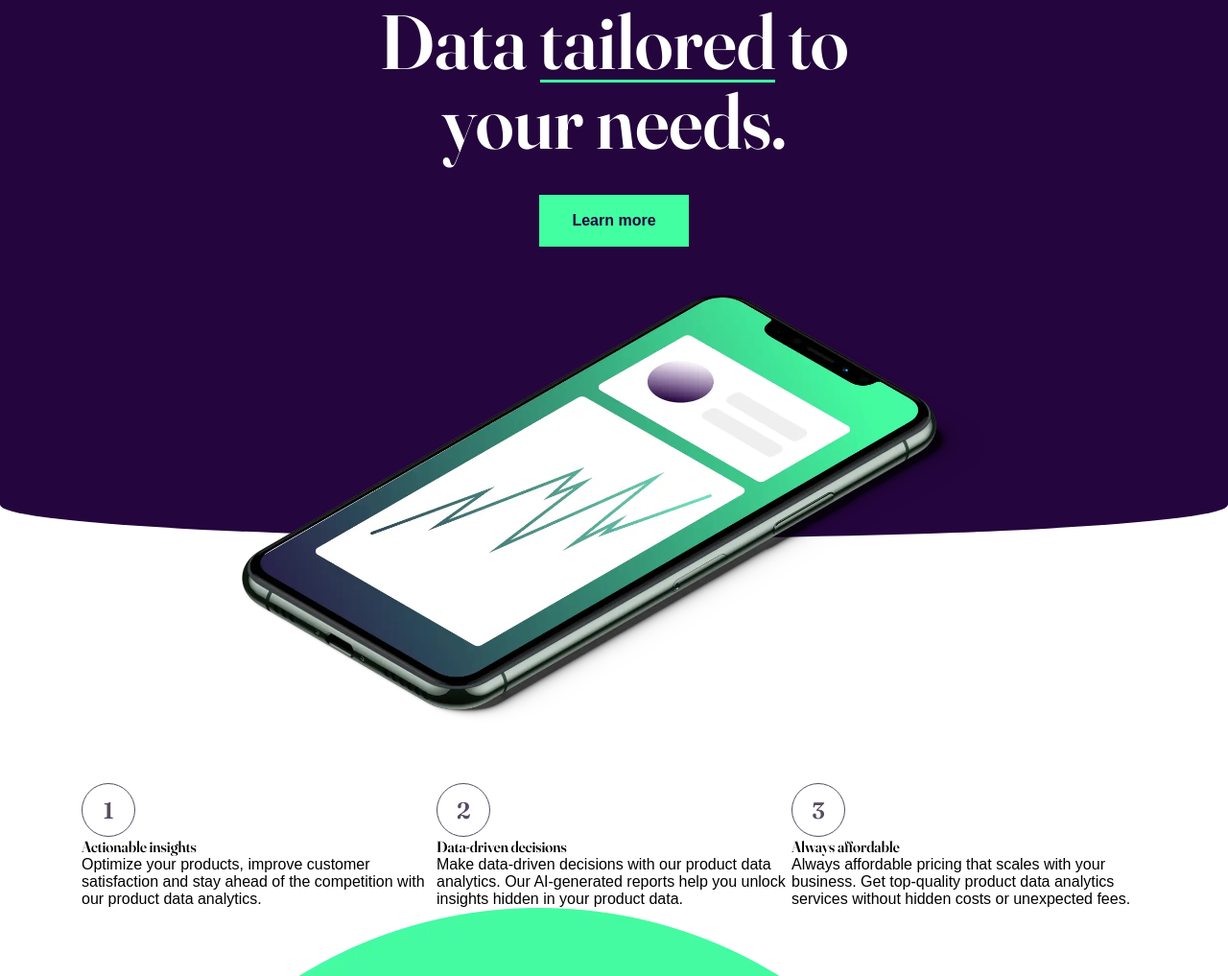
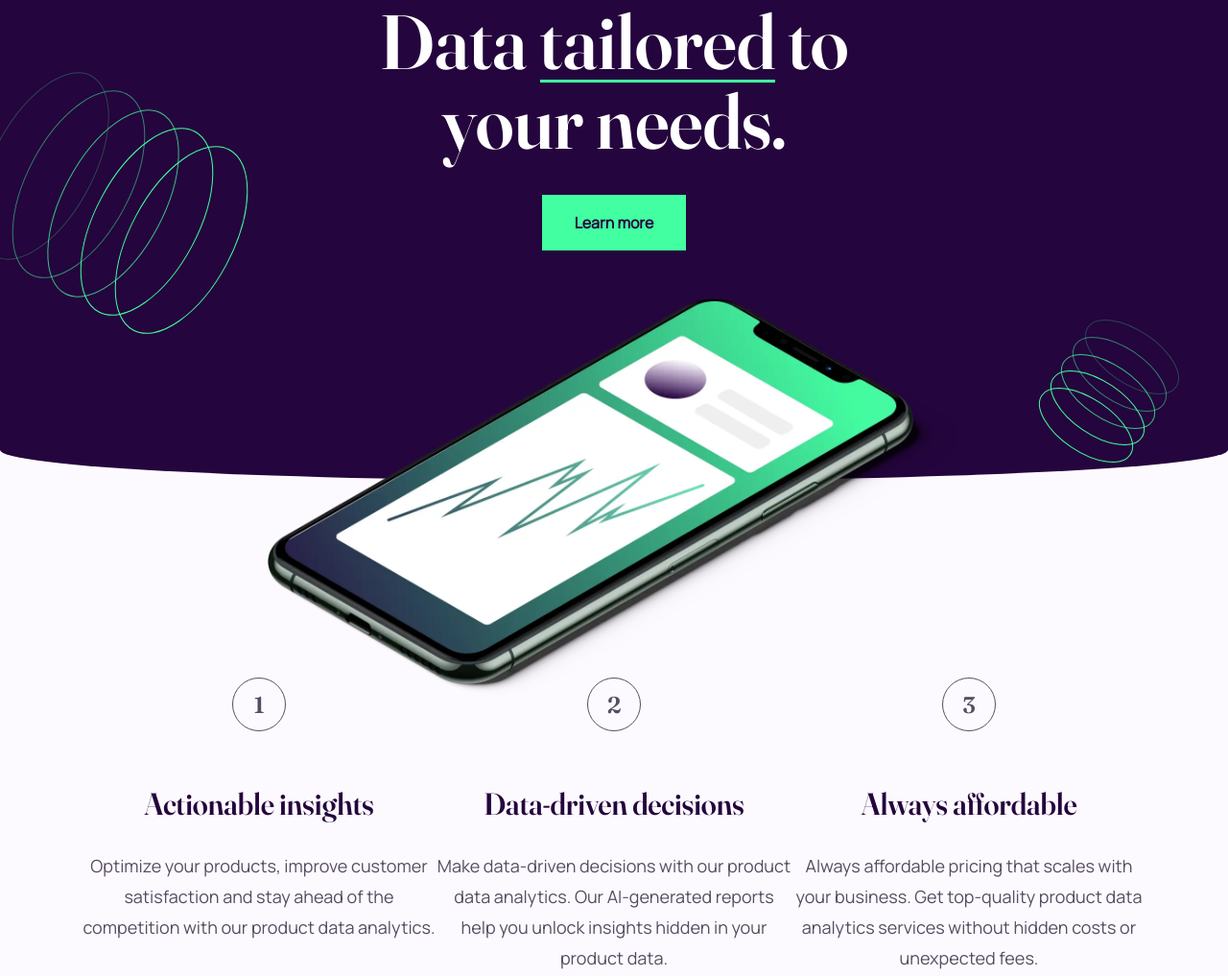
Before and after one commit to aleksandr-efimenko/workit-landing-page, a website built with Vite: page index.html in a window 1280 px wide. Shown: the part 144-1161 px from the top of the page at 96% size. Built offline with nearby package versions, Linux system fonts and the light colour scheme.

Commit message:
add containers to columns, add flex properties for columns for different widths

```diff
--- a/index.html
+++ b/index.html
@@ -19,6 +19,8 @@
       </div>
 
       <div class="hero">
+        <img id="first-bg-pattern" src="./public/assets/images/bg-pattern-1.svg" alt="">
+        <img id="second-bg-pattern" src="./public/assets/images/bg-pattern-2.svg" alt="">
         <div class="hero-text-container">
           <h1>Data <span class="underline">tailored</span> to your needs.</h1>
           <button class="btn2">Learn more</button>
@@ -32,26 +34,36 @@
 
   <main>
     <section class="benefits">
-      <div class="container">
-        <div class="columns">
+      <div class="container columns">
         <div class="column">
+          <div class="flex-number-container">
             <div class="round-number">1</div>
+          </div>
+          <div class="column-text">
             <h3 class="column-header">Actionable insights</h3>
             <p>
               Optimize your products, improve customer satisfaction and stay ahead of the competition
               with our product data analytics.
             </p>
           </div>
+        </div>
         <div class="column">
+          <div class="flex-number-container">
             <div class="round-number">2</div>
+          </div>
+          <div class="column-text">
             <h3 class="column-header">Data-driven decisions</h3>
             <p>
               Make data-driven decisions with our product data analytics. Our AI-generated reports help
               you unlock insights hidden in your product data.
             </p>
           </div>
+        </div>
         <div class="column">
+          <div class="flex-number-container">
             <div class="round-number">3</div>
+          </div>
+          <div class="column-text">
             <h3 class="column-header">Always affordable</h3>
             <p>
               Always affordable pricing that scales with your business. Get top-quality product data
@@ -59,10 +71,10 @@
             </p>
           </div>
         </div>
+      </div>
     </section>
     <section>
-      <div class="container">
-        <div class="founder-container">
+      <div class="container founder-container">
         <div class="founder-image-container">
           <img src="./public/assets/images/image-founder.webp" alt="Photo of founder">
         </div>
@@ -77,10 +89,7 @@
 
         </div>
       </div>
-      </div>
     </section>
-
-    </div>
   </main>
 
   <footer>
--- a/style.css
+++ b/style.css
@@ -4,6 +4,12 @@
   font-family: "Fraunces";
   src: url("./public/assets/fonts/fraunces/Fraunces-VariableFont_SOFT,WONK,opsz,wght.ttf");
   font-weight: 600 700;
+}
+
+@font-face {
+  font-family: "Manrope";
+  src: url("./public/assets/fonts/manrope/Manrope-VariableFont_wght.ttf");
+  font-weight: 400;
 }
 
 :root {
@@ -65,9 +71,9 @@
   --fs-paragraph-t: 1rem;
   --fs-paragraph: var(--fs-paragraph-d);
 
-  --ls-paragraph-d: 2rem;
-  --ls-paragraph-t: 1.75rem;
-  --ls-paragraph: var(--ls-paragraph-d);
+  --lh-paragraph-d: 2rem;
+  --lh-paragraph-t: 1.75rem;
+  --lh-paragraph: var(--lh-paragraph-d);
 }
 
 * {
@@ -98,6 +104,24 @@ h1 span {
   font-family: inherit;
 }
 
+h2 {
+  font-size: var(--fs-heading-m);
+  line-height: var(--lh-heading-m);
+  color: var(--white);
+}
+
+h3 {
+  font-size: var(--fs-heading-s);
+  line-height: var(--lh-heading-s);
+  color: var(--dark-purple);
+}
+
+p {
+  font-size: var(--fs-paragraph);
+  line-height: var(--lh-paragraph);
+  color: var(--davys-grey);
+}
+
 .underline {
   display: inline-block;
   border-bottom: .1875rem solid var(--eucaplytus);
@@ -113,7 +137,8 @@ h1 span {
 
 header {
   background-color: var(--dark-purple);
-
+  z-index: 1;
+  position: relative;
   border-bottom-left-radius: 100% 10%;
   border-bottom-right-radius: 100% 10%;
 }
@@ -125,10 +150,11 @@ header {
 }
 
 .hero {
-  max-width: 70%;
   margin-inline: auto;
   position: relative;
   padding-block-end: 19rem;
+  padding-block-end: 30vh;
+
 }
 
 .hero-text-container {
@@ -144,18 +170,42 @@ header {
 
 .hero-img-container {
   margin-block-start: 50px;
-  margin-inline: auto;
   position: absolute;
-
+  z-index: 1;
 }
 
 .hero-img-container img {
-  max-width: 100%;
+  max-width: 65%;
   max-height: 100%;
+  display: block;
+  margin-inline: auto;
+}
+
+#first-bg-pattern,
+#second-bg-pattern {
+  position: absolute;
+  z-index: 10;
+}
+
+#first-bg-pattern {
+  top:  10%;
+  left: -8.625rem;
+}
+
+#second-bg-pattern {
+  top: 19.625rem;
+  right: -3rem;
 }
 
 .benefits {
-  margin-block-start: 15.9375rem;
+  position: relative;
+  top: -50px;
+  padding-block-start: 15.9375rem;
+  padding-block-end: 110px;
+  background-color: var(--ghost-white);
+  z-index: 0;
+  border-bottom-left-radius: 100% 10%;
+  border-bottom-right-radius: 100% 10%;
 }
 
 .columns {
@@ -163,7 +213,20 @@ header {
 }
 
 .column {
+  text-align: center;
   flex: 1;
+  display: flex;
+  flex-direction: column;
+  align-items: center;
+  justify-content: flex-start;
+}
+
+.column h3 {
+  margin-block-start: 3.5rem;
+}
+
+.column p {
+  margin-block-start: 1.75rem;
 }
 
 .round-number {
@@ -177,6 +240,7 @@ header {
   font-family: var(--ff-header);
   font-size: var(--fs-heading-xs);
   color: var(--davys-grey);
+  margin-inline: auto;
 }
 
 .btn1 {
@@ -232,9 +296,20 @@ header {
   }
 
   .round-number {
-
     height: 3rem;
     width: 3rem;
+  }
+
+  .columns {
+    flex-direction: column;
+  }
+
+  .column {
+    flex-direction: row;
+  }
+  .column-text {
+    text-align: left;
+    margin-left: 2rem;
   }
 }
 
@@ -254,4 +329,8 @@ header {
     --side-margins: 1rem;
   }
 
+  .column {
+    flex-direction: column;
+  }
+
 }
```
Lines whose indentation alone changed are shown as unchanged.
